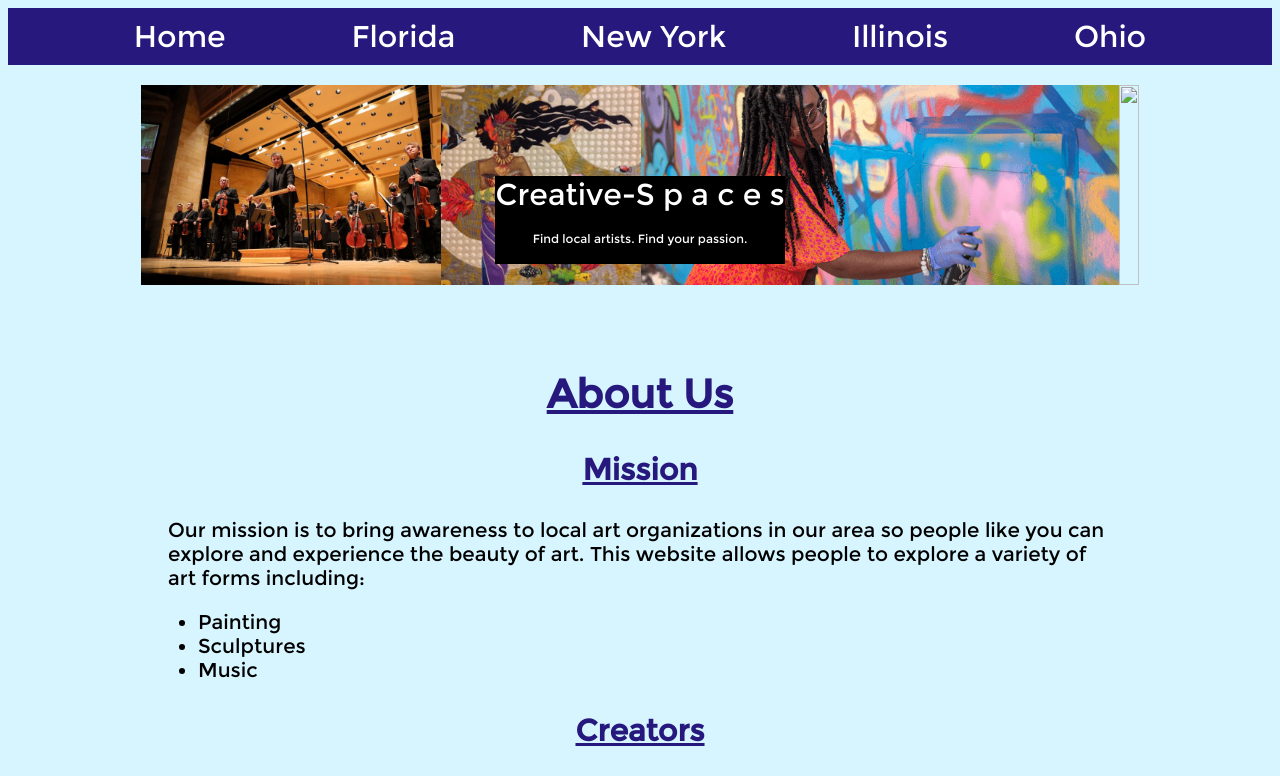
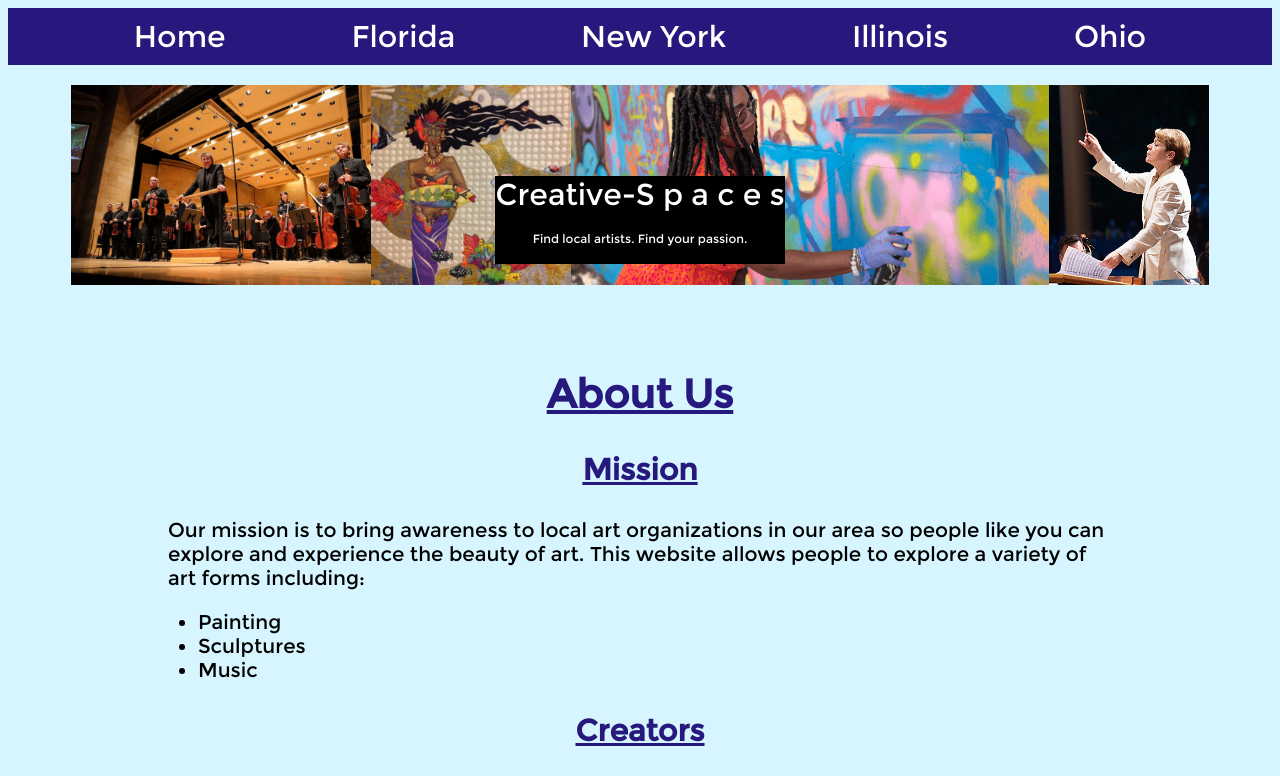
Before and after one commit to NyomiNB/Creative-Spaces, a plain HTML site: page index.html in a window 1280 px wide. Shown: the top 776 px of the page. Drawn offline with nearby package versions, Linux system fonts and the light colour scheme; grey boxes are pictures that could not be loaded; files whose address does not match are found by name.

Commit message:
fixing images

```diff
--- a/index.html
+++ b/index.html
@@ -25,7 +25,7 @@
       </article>
     <article class="photo-3">  <img src = "/assets/wyndwalls.jpeg">
     </article>
- <article class="photo-4"> <img src = "/assets/conductor.jpeg">
+ <article class="photo-4"> <img src = "/conductor.jpeg">
        </article>
     <div class="overlayText">Creative-S p a c e s
       <p>Find local artists. Find your passion.</p> </div>
```
